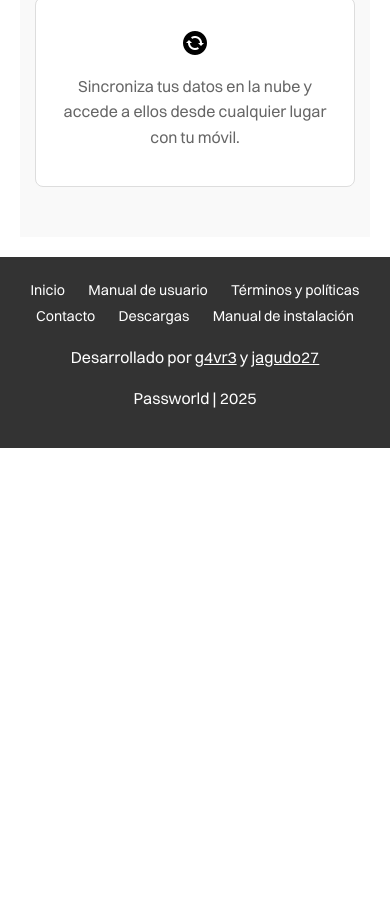
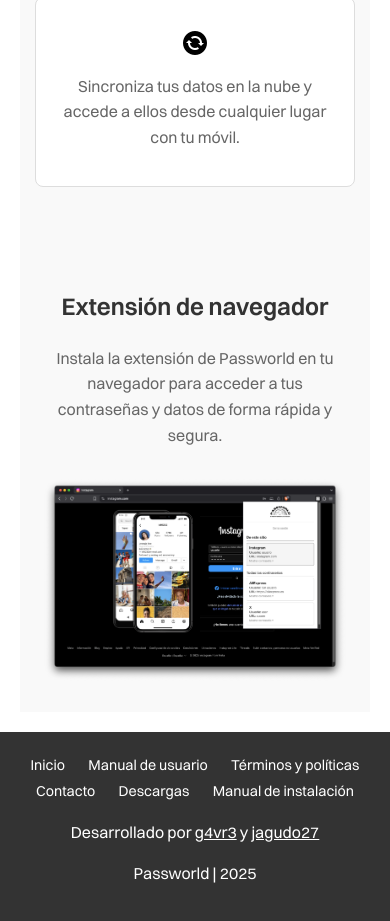
Before and after one commit to g4vr3/passworld-web, a plain HTML site: page index.html in a window 390 px wide. Shown: the part 1379-2300 px from the top of the page. Before the commit the page ends 1827 px from the top, so only its background shows below. Drawn offline with Linux system fonts and the light colour scheme.

Commit message:
Add web extension overview

```diff
--- a/css/style.css
+++ b/css/style.css
@@ -616,3 +616,56 @@ pre {
     word-break: break-all;
     max-width: 100%;
 }
+
+/* ========================================
+   14. Sección Extensión de Navegador
+======================================== */
+.browser-extension {
+    padding: 50px 0;
+    background: #f9f9f9;
+    text-align: center;
+}
+
+.browser-extension h2 {
+    font-size: 2rem;
+    margin-bottom: 20px;
+    color: #333;
+}
+
+.browser-extension p {
+    font-size: 1.1rem;
+    color: #666;
+    margin-bottom: 30px;
+    max-width: 600px;
+    margin-left: auto;
+    margin-right: auto;
+}
+
+.browser-extension img {
+    max-width: 800px;
+    width: 100%;
+    height: auto;
+    border-radius: 10px;
+    margin: 0 auto;
+    display: block;
+}
+
+@media (max-width: 768px) {
+    .browser-extension {
+        padding: 30px 0;
+    }
+
+    .browser-extension h2 {
+        font-size: 1.5rem;
+    }
+
+    .browser-extension p {
+        font-size: 1rem;
+        padding: 0 20px;
+    }
+
+    .browser-extension img {
+        max-width: 95%;
+        margin: 0 auto;
+    }
+}
--- a/index.html
+++ b/index.html
@@ -37,7 +37,6 @@
                     <img src="images/signup-example.png" alt="Registrarse" class="carousel-image">
                     <img src="images/login-example.png" alt="Iniciar sesión" class="carousel-image">
                     <img src="images/vault-example.png" alt="Desbloquear baúl" class="carousel-image">
-                    <img src="images/web-extension.png" alt="Extensión de navegador" class="carousel-image">
                     <button class="carousel-button prev" aria-label="Imagen anterior">‹</button>
                     <button class="carousel-button next" aria-label="Siguiente imagen">›</button>
                 </div>
@@ -111,6 +110,15 @@
                 </div>
             </div>
         </section>
+
+        <section class="browser-extension">
+            <div class="container">
+                <h2>Extensión de navegador</h2>
+                <p>Instala la extensión de Passworld en tu navegador para acceder a tus contraseñas y datos de forma
+                    rápida y segura.</p>
+                <img src="images/web-extension.png" alt="Extensión de navegador">
+            </div>
+        </section>
     </main>
 
     <footer class="site-footer">
```
